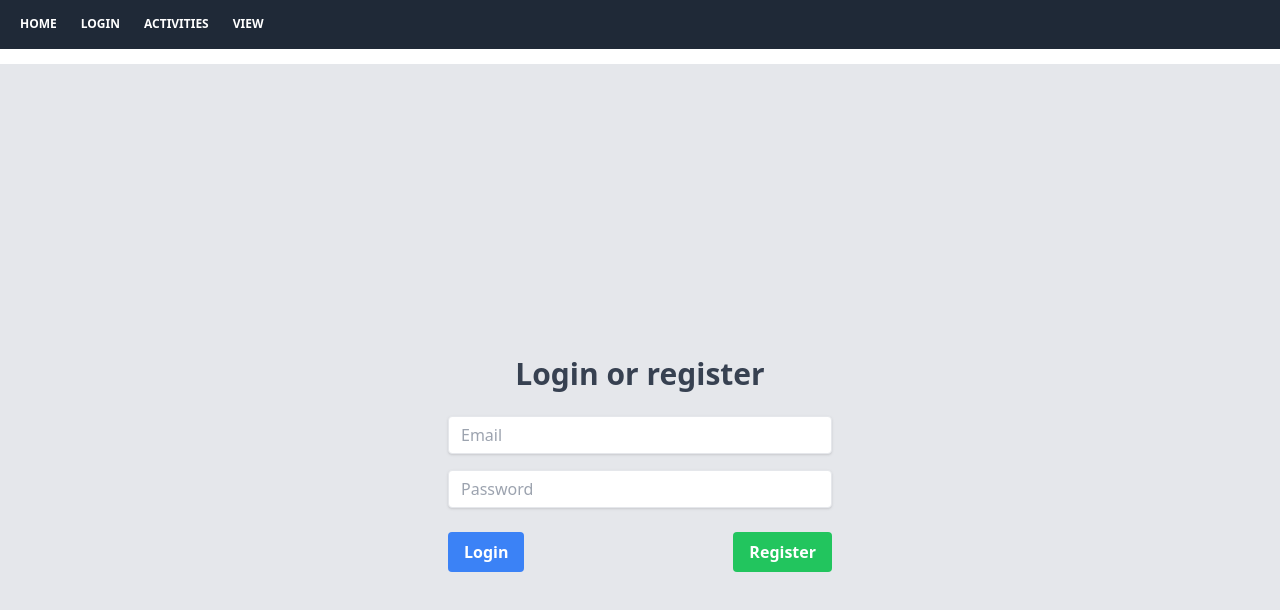
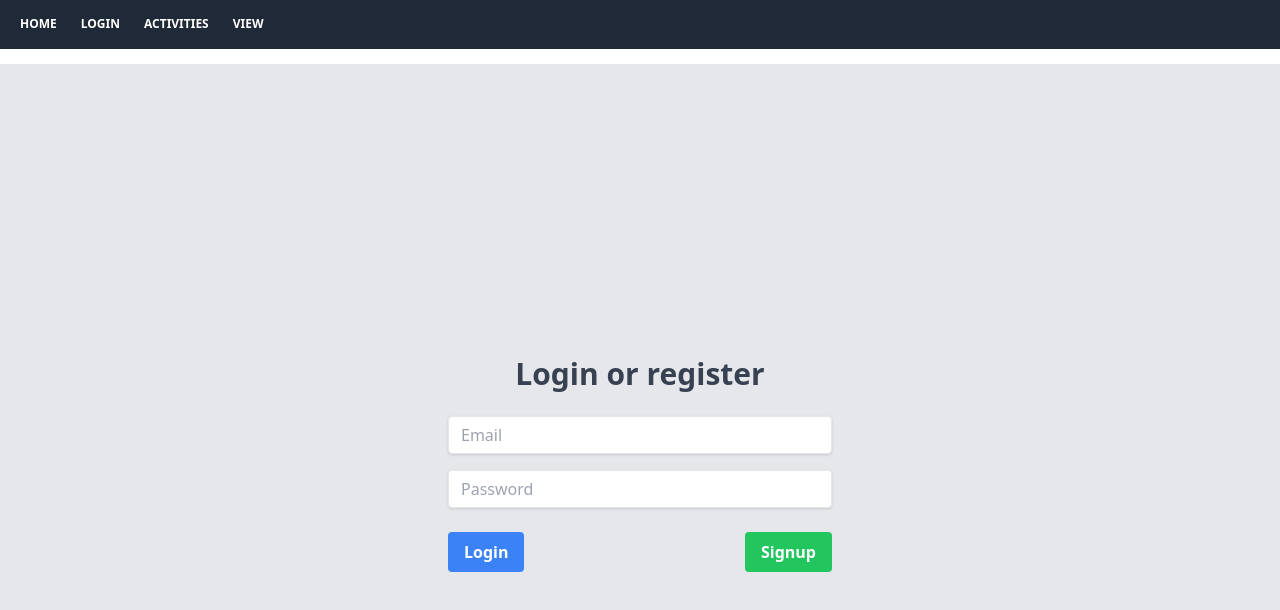
Before and after one commit to ajacin/daves-log, a React (Create React App) app: page /login in a window 1280 px wide. Shown: the top 610 px of the page. Built offline with nearby package versions, Linux system fonts and the light colour scheme; no server answers.

Commit message:
Register to SignUp

```diff
--- a/src/pages/Login.jsx
+++ b/src/pages/Login.jsx
@@ -1,4 +1,4 @@
-import { useState ,useEffect} from "react";
+import { useState, useEffect } from "react";
 import { useUser } from "../lib/context/user";
 import { useNavigate } from "react-router-dom";
 
@@ -11,13 +11,15 @@ export function Login() {
 
   useEffect(() => {
     if (user.current) {
-       return navigate("/activities");
+      return navigate("/activities");
     }
- },[navigate,user]);
+  }, [navigate, user]);
 
   return (
     <section className="flex flex-col items-center justify-center h-screen bg-gray-200">
-      <h1 className="mb-6 text-3xl font-bold text-gray-700">Login or register</h1>
+      <h1 className="mb-6 text-3xl font-bold text-gray-700">
+        Login or register
+      </h1>
       <form className="w-full max-w-sm">
         <div className="mb-4">
           <input
@@ -54,7 +56,7 @@ export function Login() {
             type="button"
             onClick={() => user.register(email, password)}
           >
-            Register
+            Signup
           </button>
         </div>
       </form>
```
